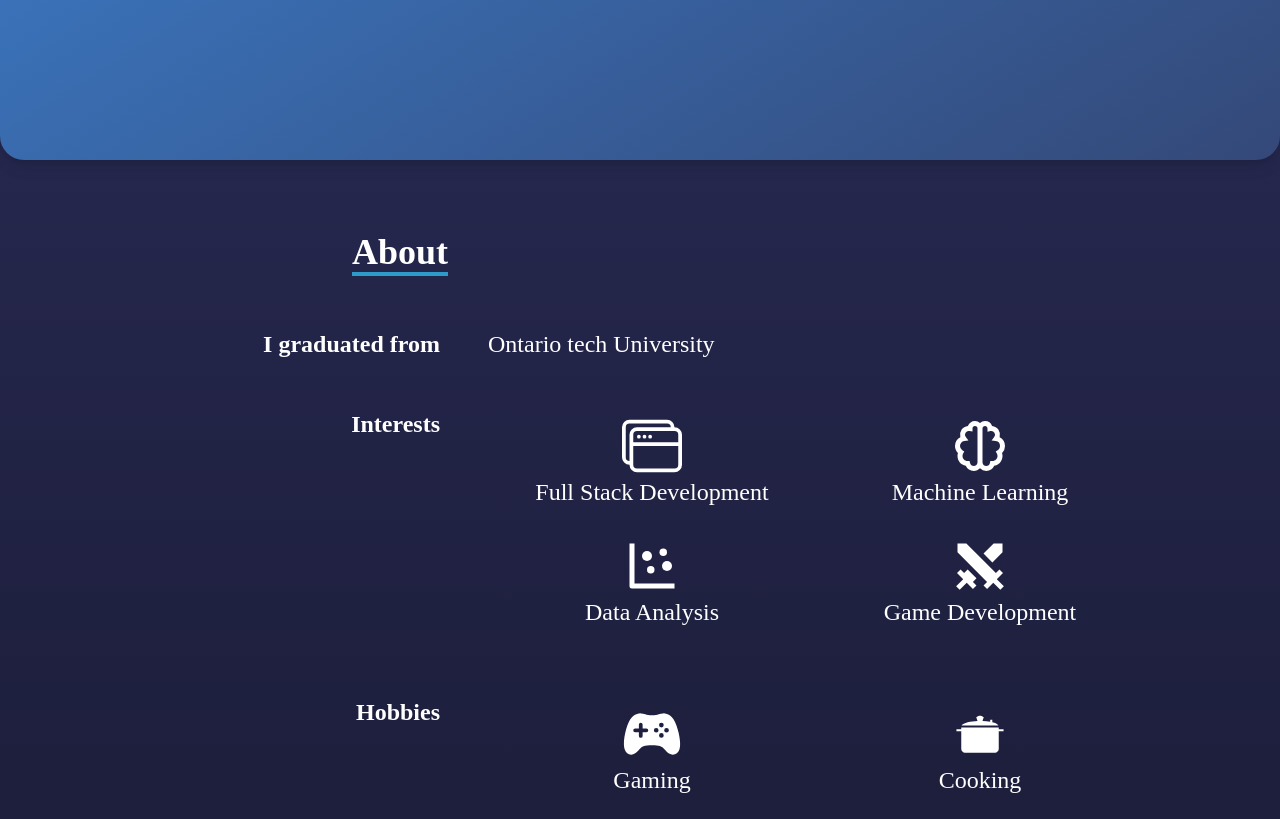
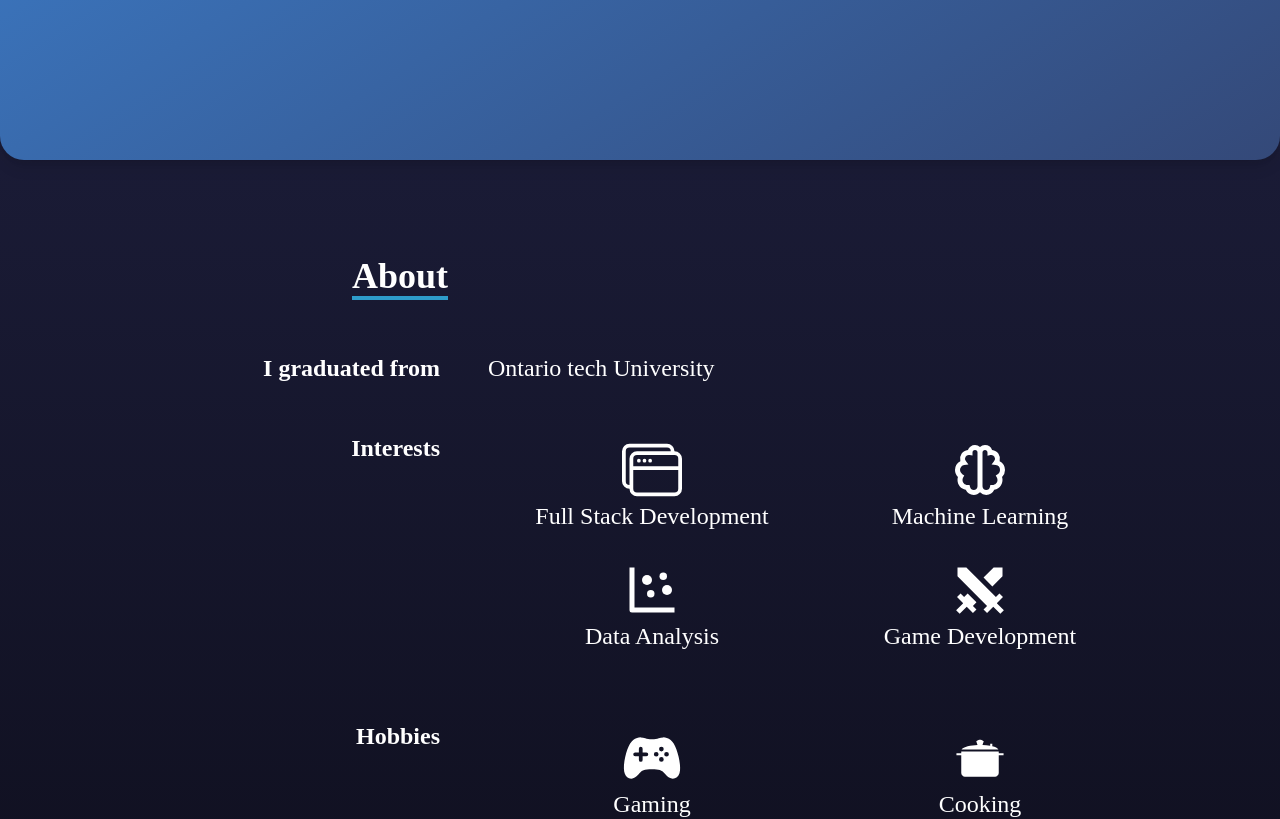
Before and after one commit to xyronic15/Portfolio, a React (Create React App) app in the folder xyron-brual/: page / in a window 1280 px wide. Shown: the part 640-1459 px from the top of the page. Built offline with nearby package versions, Linux system fonts and the light colour scheme.

Commit message:
Changed body background
- Took the background from the about sections and made universal for the entire body
- Removed negative margin on top of about section

```diff
--- a/xyron-brual/src/App.js
+++ b/xyron-brual/src/App.js
@@ -4,7 +4,7 @@ import { About, Home, Navbar } from './components';
 
 function App() {
   return (
-    <div className="App">
+    <div className="App bg-gradient-to-b from-[#25274d] to-[#0e0e1c]">
       <Navbar />
       <Home />
       <About />
--- a/xyron-brual/src/components/About.jsx
+++ b/xyron-brual/src/components/About.jsx
@@ -11,7 +11,7 @@ export const About = () => {
   return (
     <div
       name="About"
-      className="relative w-full text-white bg-gradient-to-b from-[#25274d] to-[#1b1c37] rounded-b-3xl shadow-lg z-[48] -mt-6 py-20"
+      className="relative w-full text-white py-20"
     >
       <div className="flex flex-col justify-center items-center w-full h-full mx-auto px-8">
         <div className="max-w-screen-lg  w-full grid sm:grid-cols-3 sm:gap-8">
```
